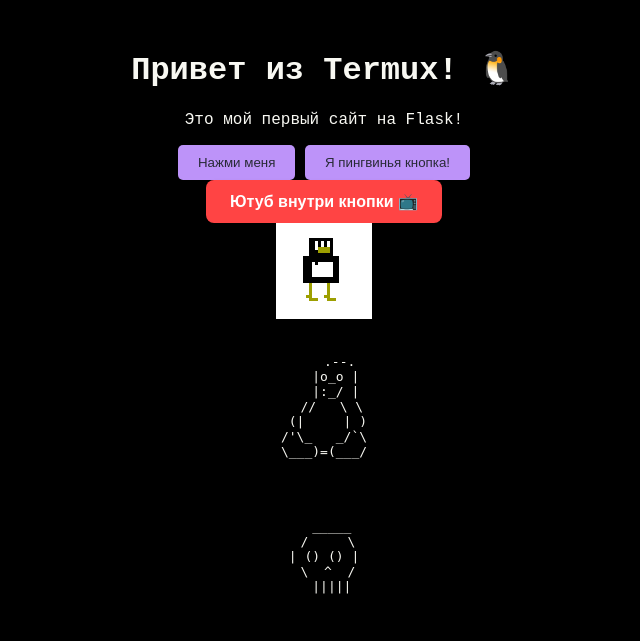
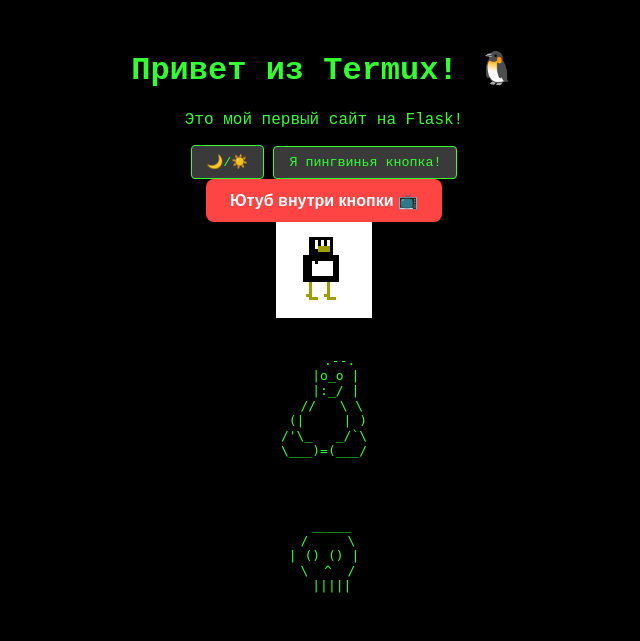
Before and after one commit to JSCatLower/my_syte, a Flask app: page / in a window 1280 px wide. Shown: the top 641 px of the page, without its empty margins (316-956 px from the left). Run offline with Flask 3, Linux system fonts and the light colour scheme.

Commit message:
Добавил кнопку меняющую фон и обновил цвет текста

```diff
--- a/static/script.js
+++ b/static/script.js
@@ -2,3 +2,7 @@ function waddle() {
   console.log('Готов к работе! 🐧');
   alert('Пингвин доволен твоим JS!');
 }
+function toggleTheme() {
+    document.body.style.background = document.body.style.background === 'black' ? 'white' : 'black';
+    document.body.style.color = document.body.style.color === 'lime' ? 'black' : 'lime';
+}
--- a/static/style.css
+++ b/static/style.css
@@ -1,19 +1,29 @@
 body {
     background: black; /* Тёмный фон как в Termux */
-    color: #f8f8f2;     /* Светлый текст */
+    color: #33ff33;     /* Светлый текст */
     font-family: 'Courier New', monospace;
     padding: 20px;
     text-align: center;
     transition: background 0.3s;
 }
 
+/* Стиль для ВСЕХ кнопок */
 .button {
-    background: #bd93f9; /* Фиолетовая кнопка */
-    color: #282a36;
-    padding: 10px 20px;
-    border: none;
-    border-radius: 5px;
+    background: #3a3a3a;  /* Тёмно-серый фон */
+    color: #33ff33;       /* Ярко-зелёный текст */
+    border: 1px solid #33ff33;
+    padding: 8px 15px;
+    border-radius: 4px;
+    font-family: 'Courier New', monospace;
     cursor: pointer;
+    transition: all 0.3s;
+}
+
+/* Стиль при наведении */
+.button:hover {
+    background: #33ff33;
+    color: black;
+    box-shadow: 0 0 10px #33ff33;
 }
 
 .red-button {
@@ -31,11 +41,12 @@ body {
 
 .red-button:hover {
   background-color: #ff0000; /* Более яркий красный при наведении */
-  transform: translateY(-2px); /* Эффект "поднятия" */
+  transform: translateY(1px); /* Эффект "поднятия" */
   box-shadow: 0 6px 8px rgba(0, 0, 0, 0.15); /* Усиленная тень */
 }
 
 .red-button:active {
   transform: translateY(1px); /* Эффект нажатия */
+  transform: translateY(1px)
   box-shadow: 0 2px 4px rgba(0, 0, 0, 0.1); /* Уменьшенная тень */
 }
--- a/templates/index.html
+++ b/templates/index.html
@@ -10,9 +10,7 @@
 
     <p>Это мой первый сайт на Flask!</p>
 
-    <button class="button" onclick="alert('Кнопка работает! ✅')">
-        Нажми меня
-    </button>
+    <button class="button"  onclick="toggleTheme()">🌙/☀️</button>
 
     <button class="button" onclick="waddle()">Я пингвинья кнопка!
     </button>
```
